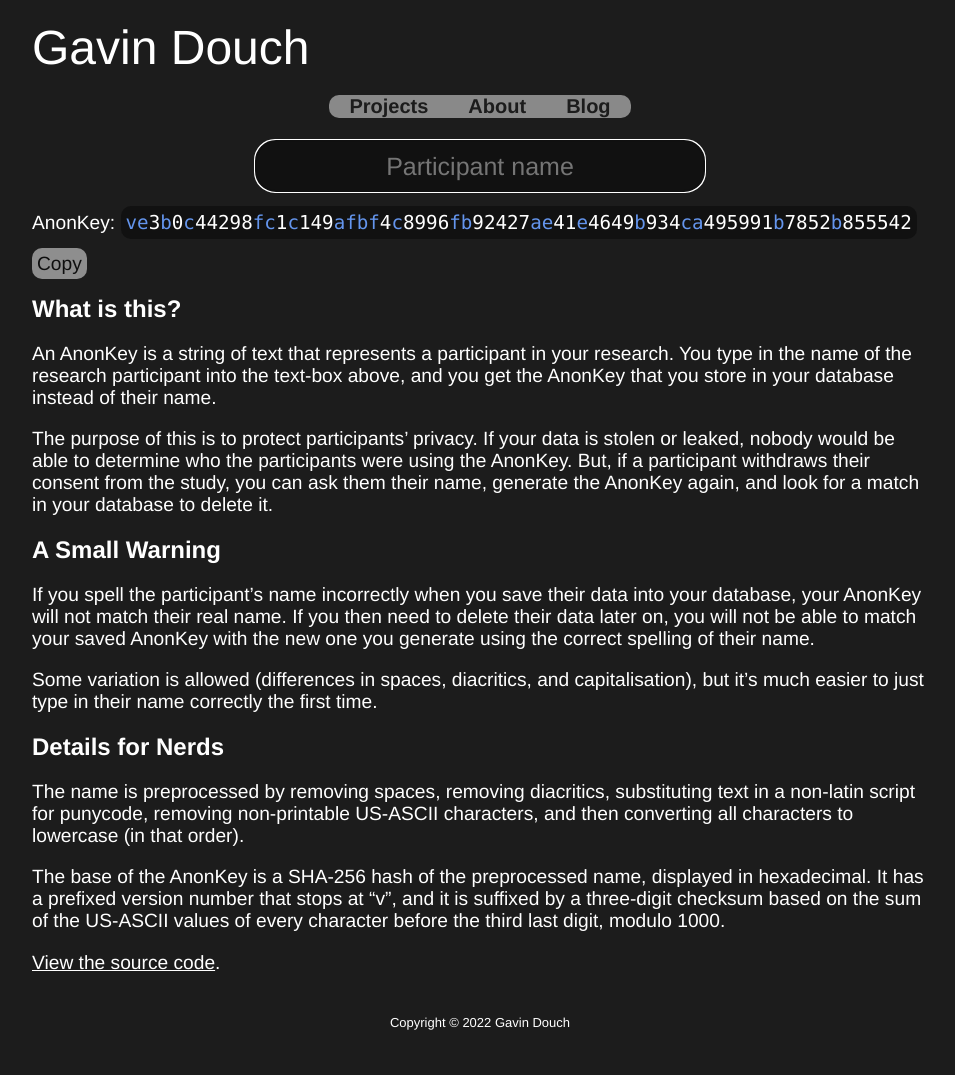
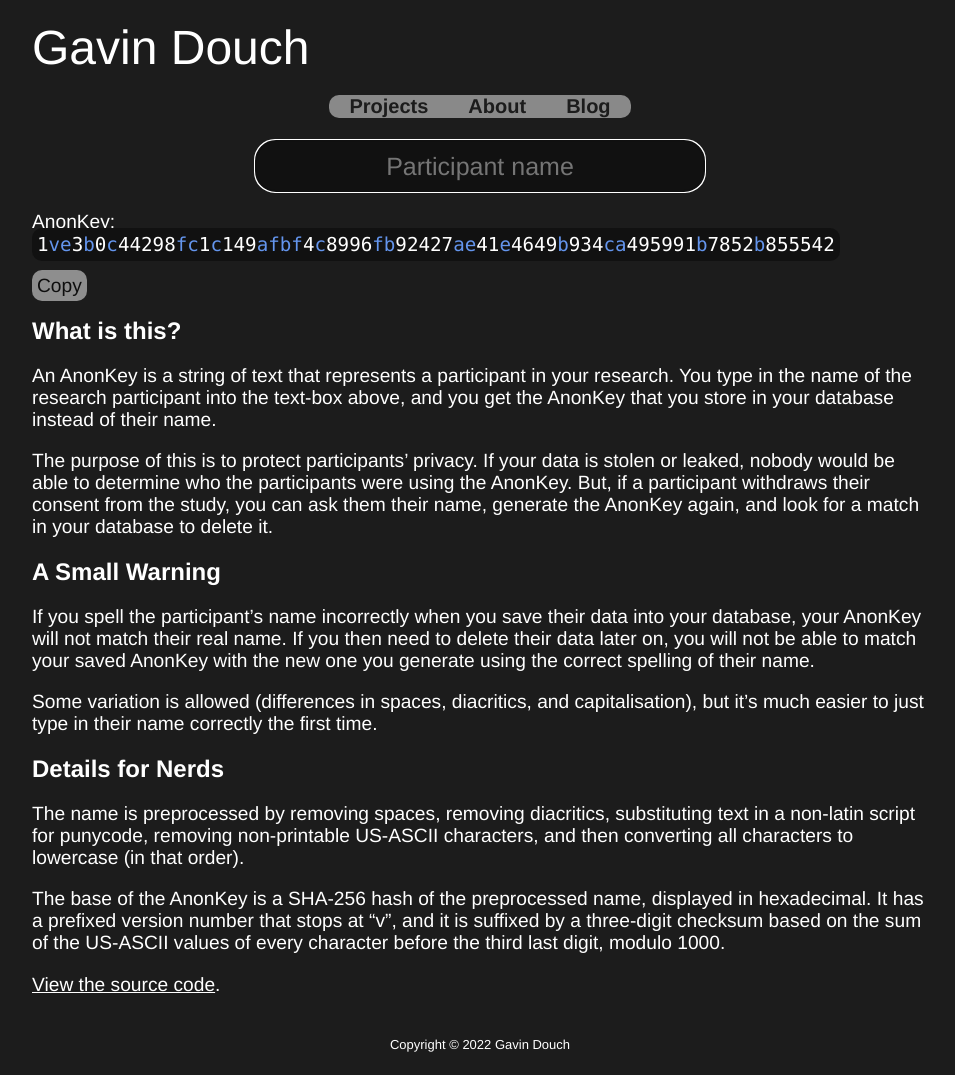
Before and after one commit to Coedice/website, a Jekyll site: the page built from anonKey.md, in a window 1280 px wide. Shown: the whole page, without its empty margins (160-1115 px from the left). Built offline with Jekyll 4.4.1, drawn with Linux system fonts in a browser that asks for light colours; before the commit the page ends 1053 px from its top, so only the background shows below that.

Commit message:
Fix default AnonKey

```diff
--- a/anonKey.md
+++ b/anonKey.md
@@ -6,7 +6,7 @@ scripts:
 - punycode.js
 ---
 <input type="text" id="participantNameInput" placeholder="Participant name" autofocus autocomplete="off" oninput="generateKey()">
-<p>AnonKey: <span id="output">ve<span>3</span>b<span>0</span>c<span>4</span><span>4</span><span>2</span><span>9</span><span>8</span>fc<span>1</span>c<span>1</span><span>4</span><span>9</span>afbf<span>4</span>c<span>8</span><span>9</span><span>9</span><span>6</span>fb<span>9</span><span>2</span><span>4</span><span>2</span><span>7</span>ae<span>4</span><span>1</span>e<span>4</span><span>6</span><span>4</span><span>9</span>b<span>9</span><span>3</span><span>4</span>ca<span>4</span><span>9</span><span>5</span><span>9</span><span>9</span><span>1</span>b<span>7</span><span>8</span><span>5</span><span>2</span>b<span>8</span><span>5</span><span>5</span><span>5</span><span>4</span><span>2</span></span></p>
+<p>AnonKey: <span id="output"><span>1</span>ve<span>3</span>b<span>0</span>c<span>4</span><span>4</span><span>2</span><span>9</span><span>8</span>fc<span>1</span>c<span>1</span><span>4</span><span>9</span>afbf<span>4</span>c<span>8</span><span>9</span><span>9</span><span>6</span>fb<span>9</span><span>2</span><span>4</span><span>2</span><span>7</span>ae<span>4</span><span>1</span>e<span>4</span><span>6</span><span>4</span><span>9</span>b<span>9</span><span>3</span><span>4</span>ca<span>4</span><span>9</span><span>5</span><span>9</span><span>9</span><span>1</span>b<span>7</span><span>8</span><span>5</span><span>2</span>b<span>8</span><span>5</span><span>5</span><span>5</span><span>4</span><span>2</span></span></p>
 <input type="text" id="copyBox">
 <span onclick="copyKey()" id="copyAnonKey">Copy</span>
 
```
